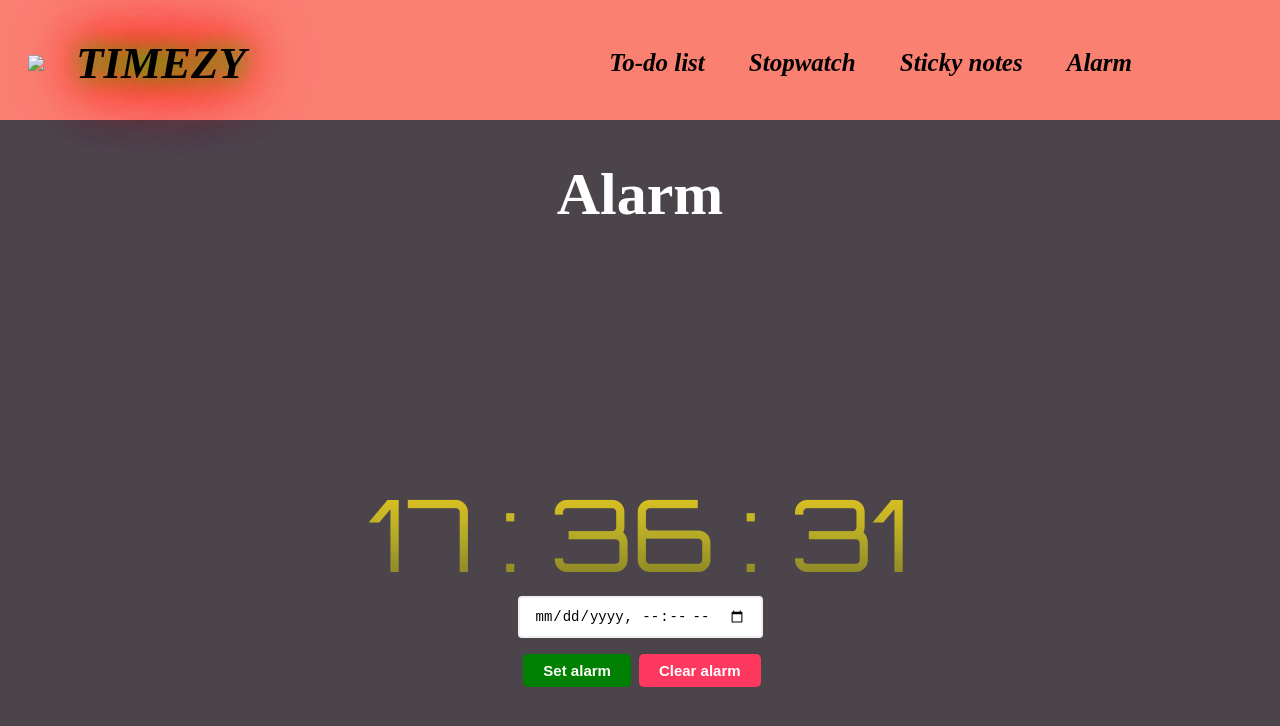
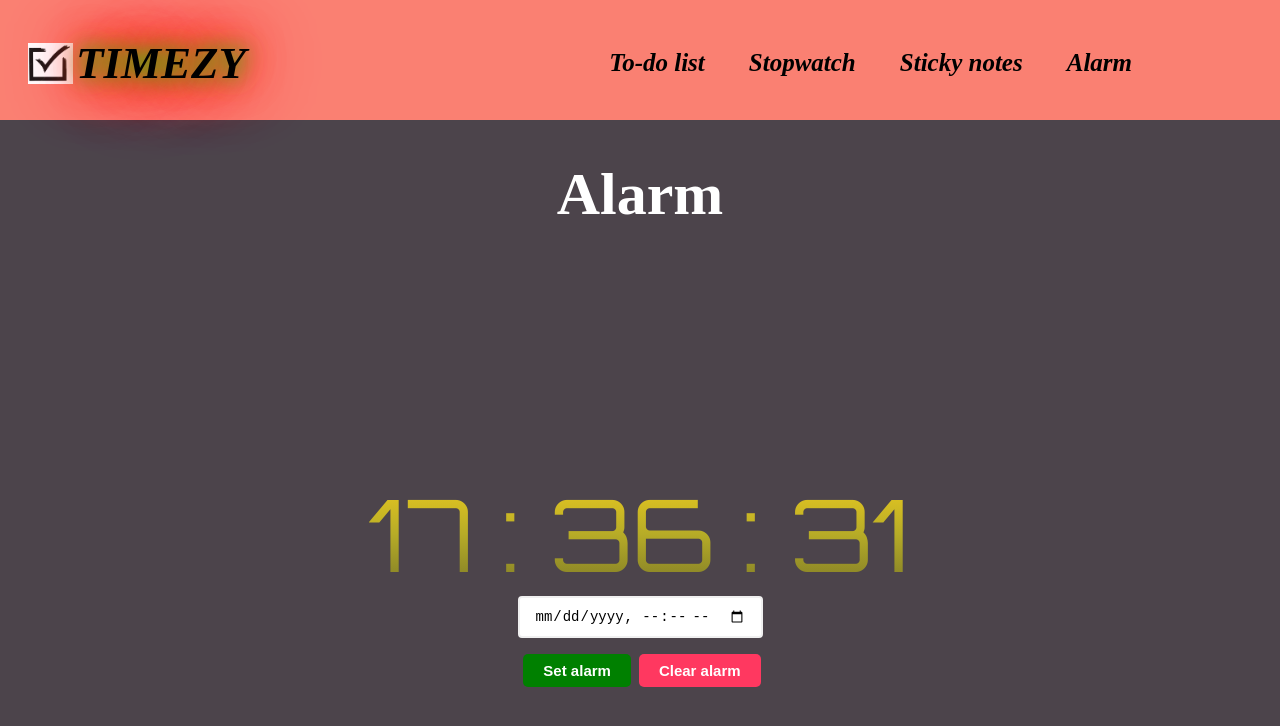
Before and after one commit to HarshithaaRG/MusicPlayer, a plain HTML site: page alarm.html in a window 1280 px wide. Drawn offline with Linux system fonts and the light colour scheme.

Commit message:
Update alarm.html

```diff
--- a/alarm.html
+++ b/alarm.html
@@ -3,7 +3,7 @@
   <head>
     <title>Digital Clock and Alarm</title>
     <link rel="preconnect" href="https://fonts.gstatic.com" />
-    <link rel="icon" href="clock.png"  type="image/x-icon">
+    <link rel="icon" href="./assets/clock.png"  type="image/x-icon">
     <link
       href="https://fonts.googleapis.com/css2?family=Orbitron&display=swap"
       rel="stylesheet"
@@ -129,7 +129,7 @@
   <body>
     <header class="hero">
       <nav>
-          <img src="check.png" width="45" style="margin-left:-100px;">
+          <img src="./assets/check.png" width="45" style="margin-left:-100px;">
           <h2 class='logo'>TIMEZY</h2>
           <ul>
               <li style="font-size:25px; font-style:oblique;"><a href='todolist.html'>To-do list</a></li>
```
